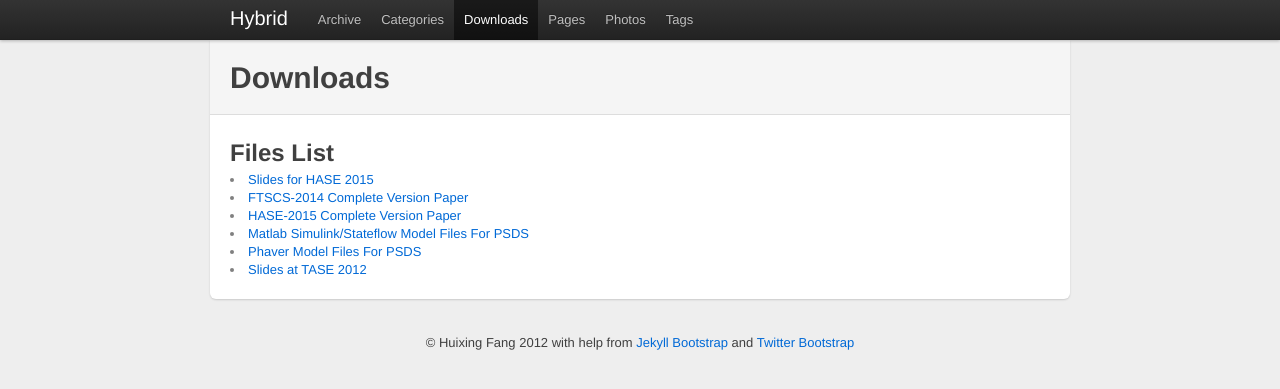
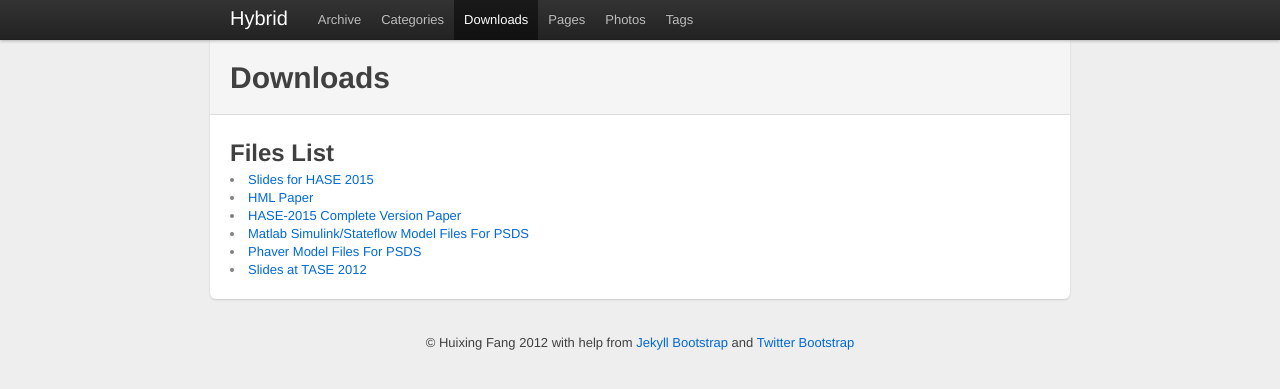
Before and after one commit to fanghuixing/fanghuixing.github.com, a Jekyll site: the page built from download.html, in a window 1280 px wide. Shown: the top 389 px of the page. Built offline with Jekyll 4.4.1, drawn with Linux system fonts in a browser that asks for light colours.

Commit message:
Add HML paper

```diff
--- a/download.html
+++ b/download.html
@@ -10,7 +10,7 @@
 <a href="assets/files/slides/hase2015Fang.pdf">Slides for HASE 2015</a>
 </li>
 <li>
-<a href="assets/files/FTSCS/HML.pdf">FTSCS-2014 Complete Version Paper</a>
+<a href="assets/files/HML/HML.pdf">HML Paper</a>
 </li>
 <li>
 <a href="assets/files/Apricot/Apricot.pdf">HASE-2015 Complete Version Paper</a>
```
Also changed, not shown: index.md (+1 -1 lines), 1 other file.
